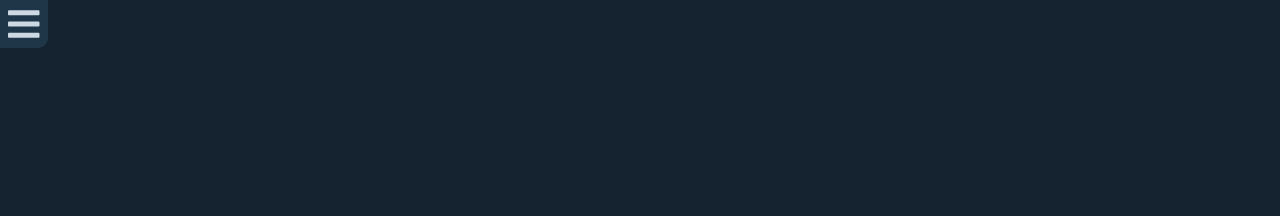
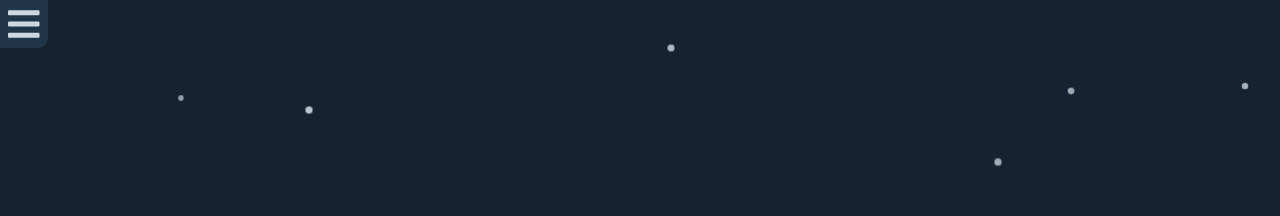
Before and after one commit to JacobLinCool/jacoblincool.github.io, a Vue app: page / in a window 1280 px wide. Shown: the top 216 px of the page. Built offline with nearby package versions, Linux system fonts and the light colour scheme.

Commit message:
add stars

```diff
--- a/src/components/home.vue
+++ b/src/components/home.vue
@@ -13,6 +13,11 @@
                 ></div>
             </div>
             <div id="bottom-white-block"></div>
+            <div
+                v-for="i of [0, 1, 2, 3, 4, 5]"
+                :key="'star' + i"
+                class="star"
+            ></div>
         </div>
     </div>
 </template>
@@ -86,6 +91,26 @@ export default {
                     i > 1 ? "<" : null
                 );
             }
+
+            let star = gsap.timeline();
+            star.fromTo(
+                ".star",
+                {
+                    scale: () => gsap.utils.random(0, 0.3),
+                    opacity: () => gsap.utils.random(0, 0.3),
+                    rotation: 0,
+                    left: () => gsap.utils.random(0, 100) + "%",
+                    top: () => gsap.utils.random(0, 20) + "%",
+                },
+                {
+                    scale: () => gsap.utils.random(0.8, 1),
+                    opacity: () => gsap.utils.random(0.8, 1),
+                    duration: () => gsap.utils.random(1, 5),
+                    stagger: () => gsap.utils.random(0.3, 2),
+                    repeat: -1,
+                    yoyo: true,
+                }
+            );
         },
     },
     mounted: function () {
@@ -184,4 +209,13 @@ export default {
         transform: translateX(-50%) scaleY(1);
     }
 }
+
+.star {
+    z-index: 8;
+    position: absolute;
+    width: 8px;
+    height: 8px;
+    border-radius: 50%;
+    background: #cdd9e2;
+}
 </style>
```
